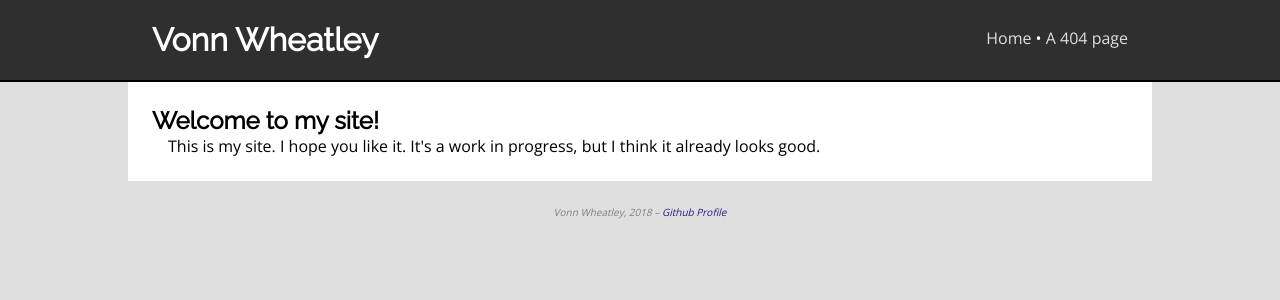
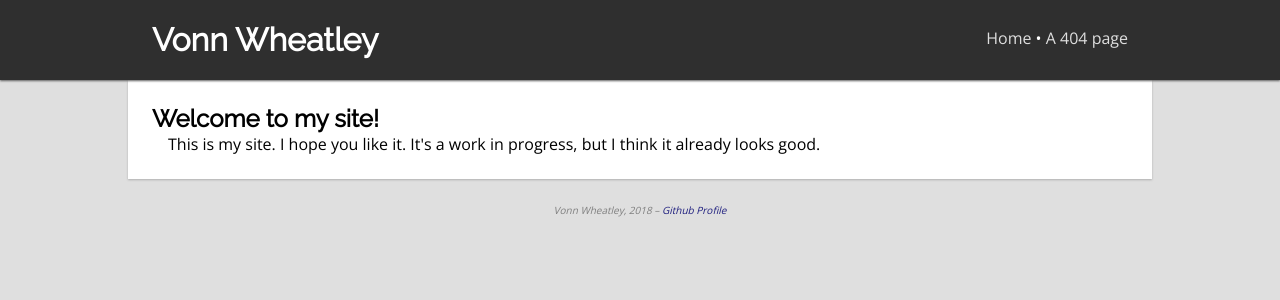
Before and after one commit to VonnW/vonnw.github.io, a Jekyll site: the page built from index.html, in a window 1280 px wide. Shown: the top 300 px of the page. Built offline with Jekyll 4.4.1, drawn with Linux system fonts in a browser that asks for light colours.

Commit message:
box shadows make everything look good

```diff
--- a/css/style.css
+++ b/css/style.css
@@ -44,13 +44,12 @@ header {
 	position: sticky;
 	top: 0;
 
-	/*padding: 1rem;*/
-	border-bottom: solid 2px #000000;
-
 	width: 100%;
 
 	color: #ffffff;
 	background-color: #2f2f2f;
+
+	box-shadow: #5f5f5f 0 1px 2px;
 }
 
 header h1 {
@@ -67,6 +66,8 @@ header nav {
 
 article {
 	background-color: #ffffff;
+
+	box-shadow: #afafaf 0 1px 2px;
 }
 
 footer {
```
